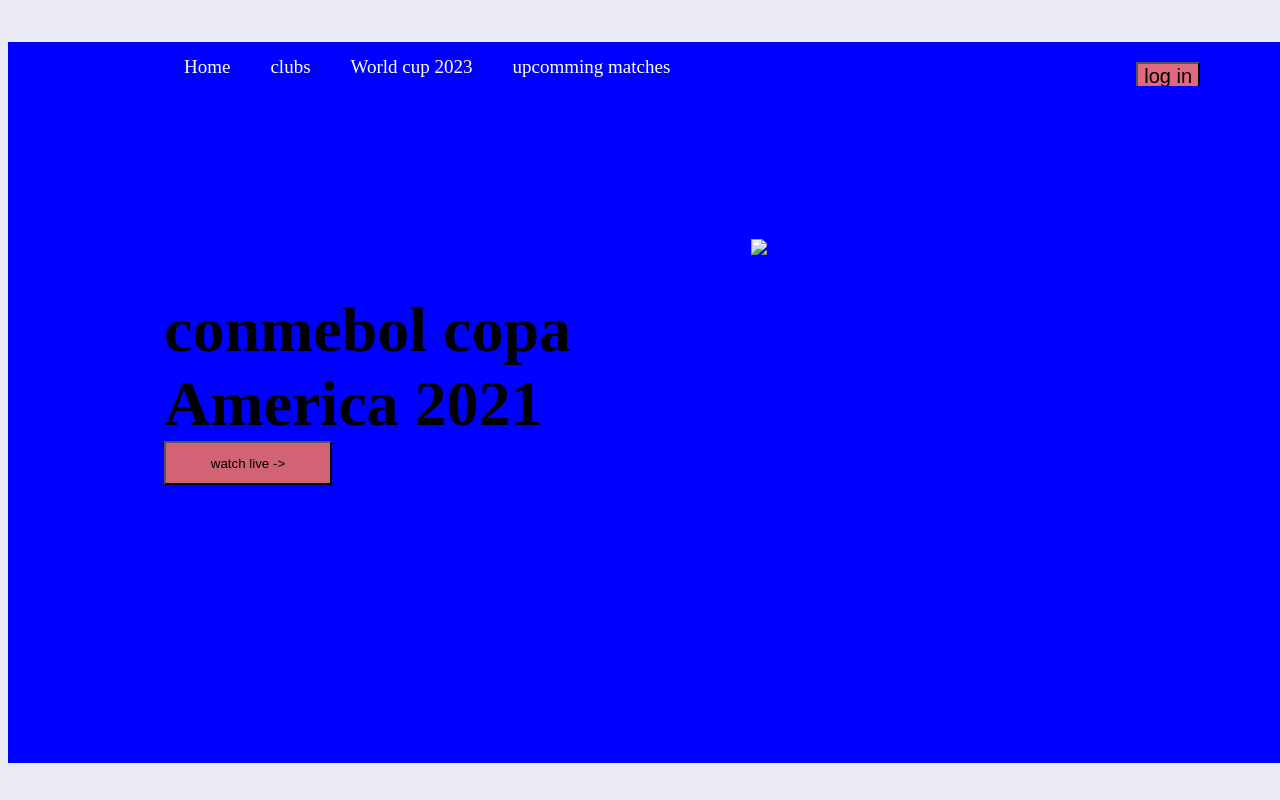
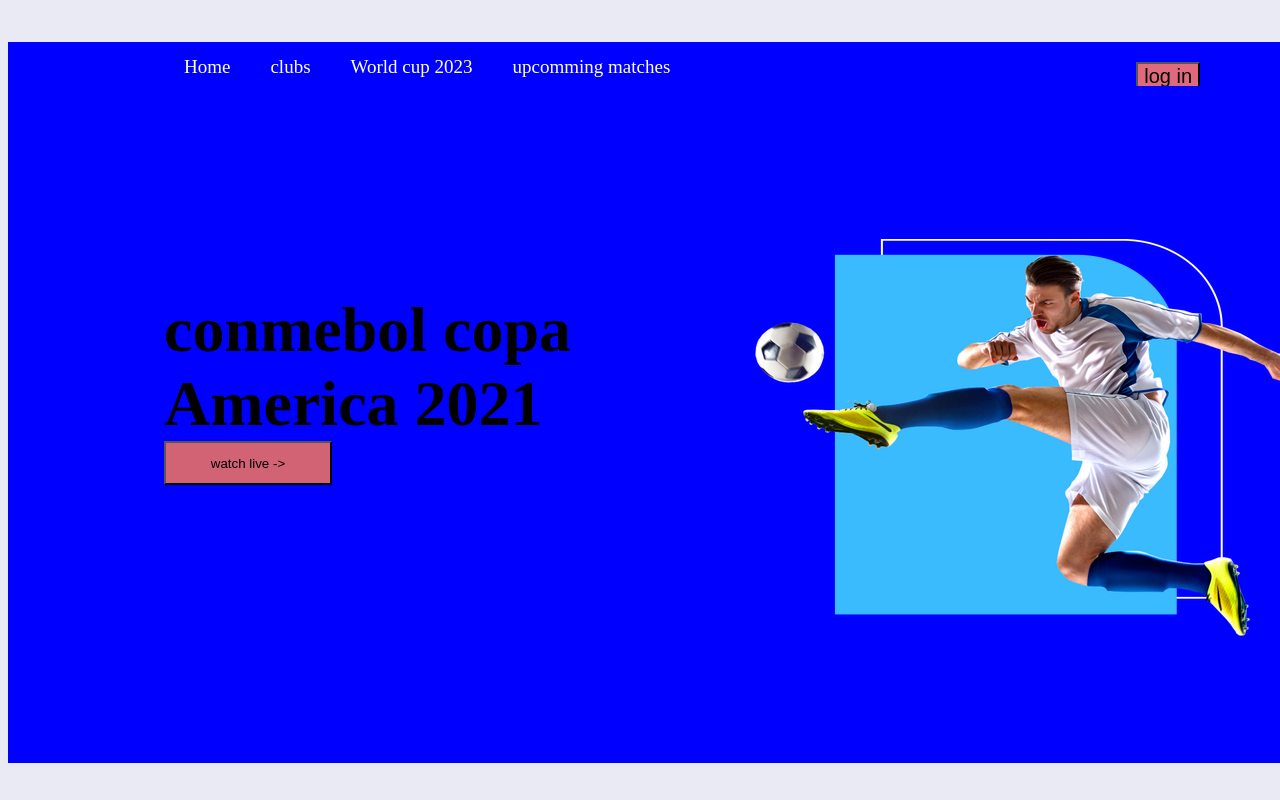
Before and after one commit to Nigarsultan/task8, a plain HTML site: page index.html in a window 1280 px wide. Shown: the top 800 px of the page. Drawn offline with Linux system fonts and the light colour scheme; files whose address does not match are found by name.

Commit message:
Update index.html

```diff
--- a/index.html
+++ b/index.html
@@ -198,7 +198,7 @@ margin-right: 325px;
     </h3>
 
    <div class="image">
-    <img src="images/rsz_3banner.png">
+    <img src="rsz_3banner.png">
   </div>
   </section>
   <!-- second section -->
```
